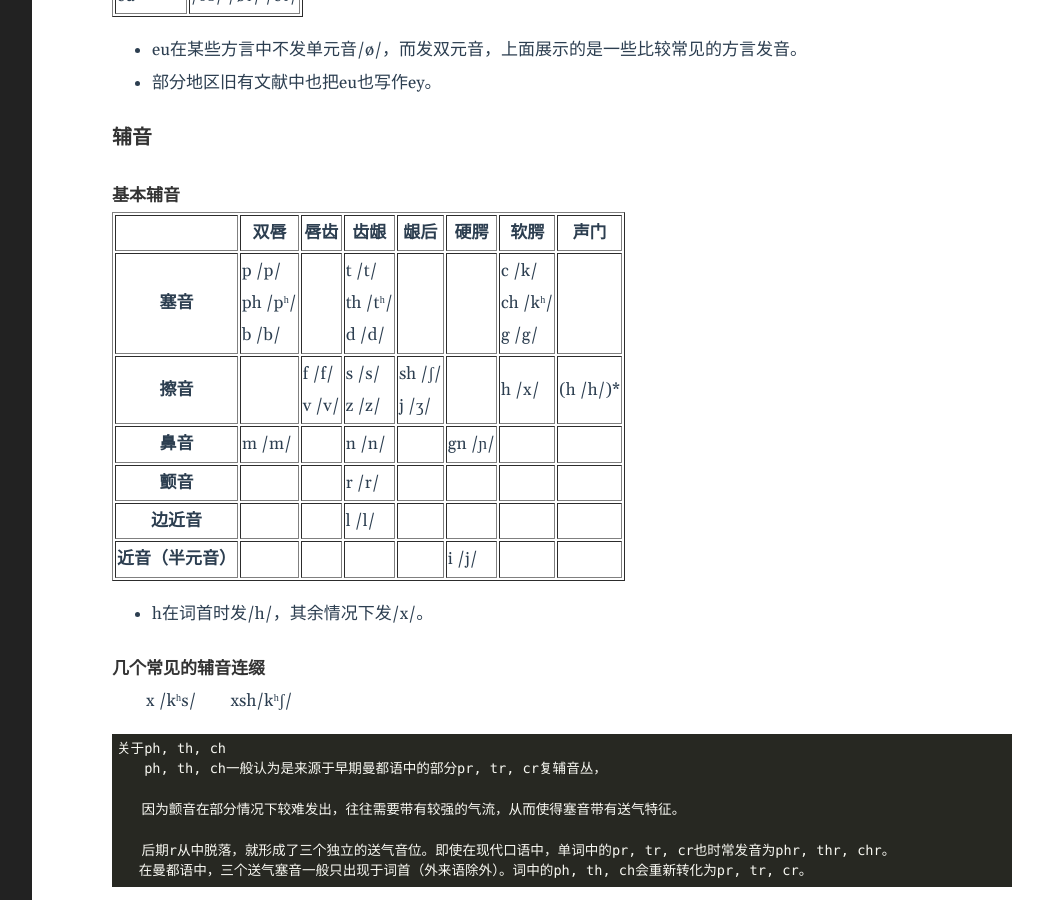
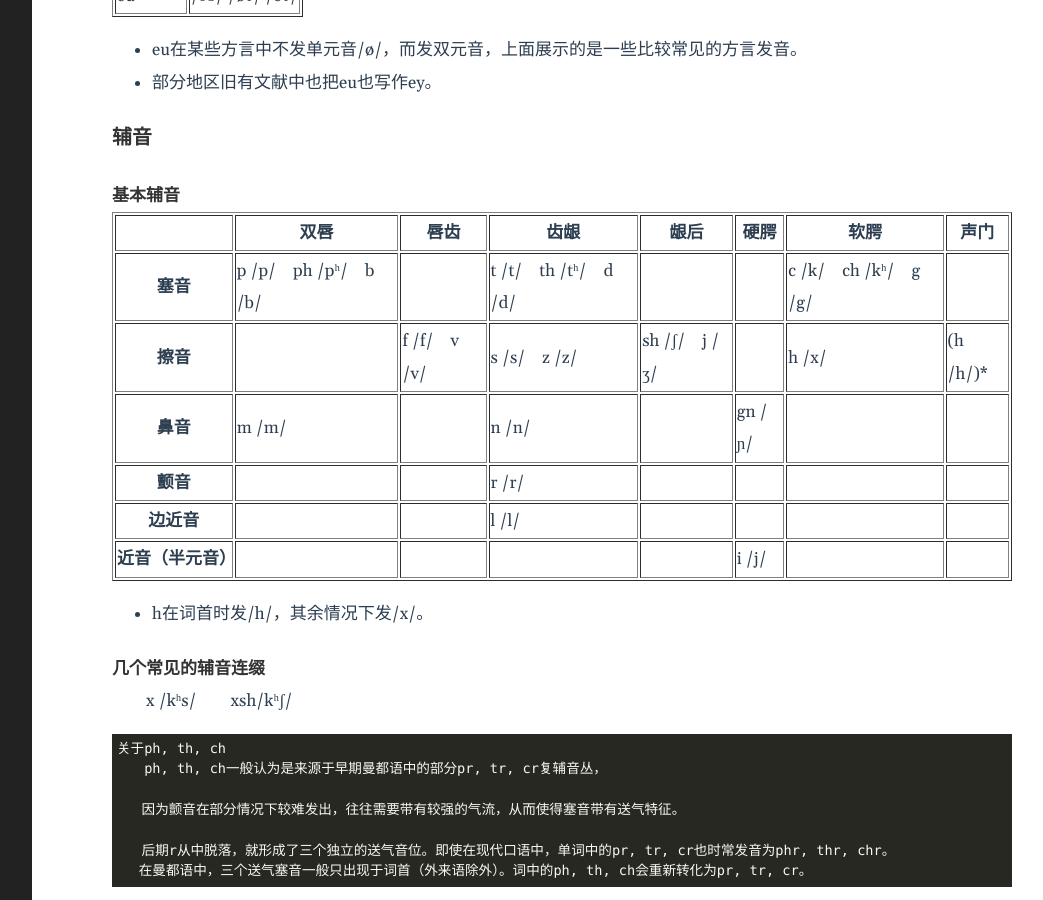
Before and after one commit to WenNianshuo/WenNianshuo.github.io, a Jekyll site: the page built from _posts/2021-12-31-发音.md, in a window 1280 px wide and 900 px high, scrolled down 1507 px. Shown: the whole window, without its empty margins (188-1231 px from the left). Built offline with Jekyll 4.4.1, drawn with Linux system fonts in a browser that asks for light colours.

Commit message:
Update 2021-12-31-发音.md

```diff
--- a/_posts/2021-12-31-发音.md
+++ b/_posts/2021-12-31-发音.md
@@ -140,20 +140,20 @@ tags:
   </tr>
   <tr>
     <th>塞音</th>
-    <td>p /p/<br>ph /pʰ/<br>b /b/</td>
+    <td>p /p/　ph /pʰ/　b /b/</td>
     <td></td>
-    <td>t /t/<br>th /tʰ/<br>d /d/</td>
+    <td>t /t/　th /tʰ/　d /d/</td>
     <td></td>
     <td></td>
-    <td>c /k/<br>ch /kʰ/<br>g /g/</td>
+    <td>c /k/　ch /kʰ/　g /g/</td>
     <td></td>
   </tr>
   <tr>
     <th>擦音</th>
     <td></td>
-    <td>f /f/<br>v /v/</td>
-    <td>s /s/<br>z /z/</td>
-    <td>sh /ʃ/<br>j /ʒ/</td>
+    <td>f /f/　v /v/</td>
+    <td>s /s/　z /z/</td>
+    <td>sh /ʃ/　j /ʒ/</td>
     <td></td>
     <td>h /x/</td>
     <td>(h /h/)*</td>
```
Also changed, not shown: other parts of _posts/2021-12-31-发音.md (+1 -1 lines).
